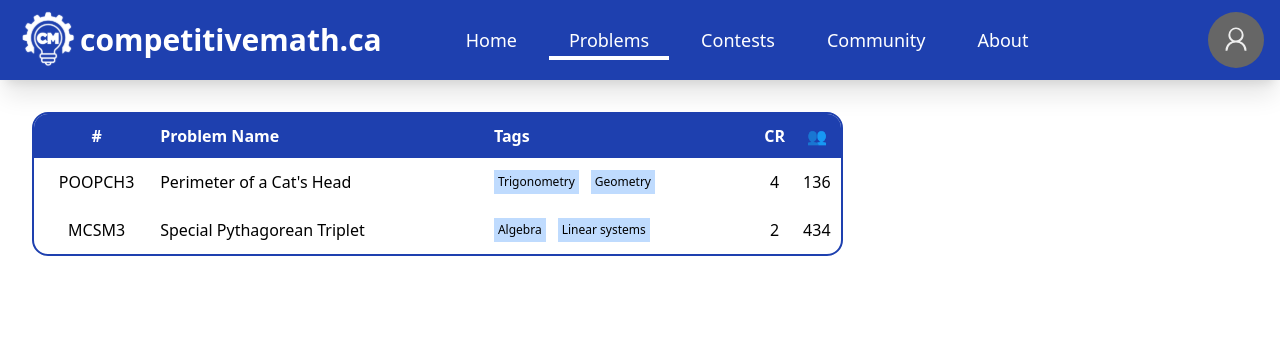
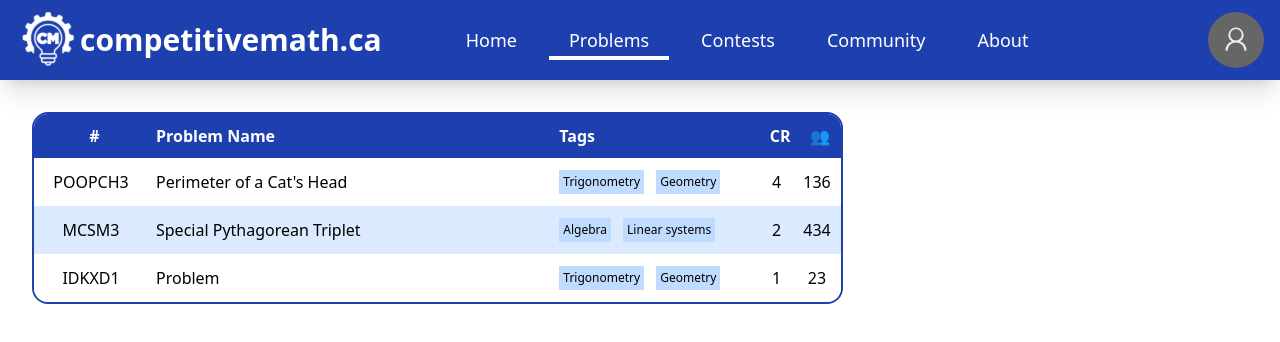
Before and after one commit to competitivemathca/competitivemath.ca, a React (Vite) app in the folder competitivemath.ca/: page /problems in a window 1280 px wide. Shown: the top 342 px of the page. Built offline with nearby package versions, Linux system fonts and the light colour scheme; a web font is replaced by a local one.

Commit message:
Refined Problems Table
+ Problems table is now responsive
+ Blue background for every other row
+ Set a width for each column

```diff
--- a/competitivemath.ca/src/Components/ProblemComponent.jsx
+++ b/competitivemath.ca/src/Components/ProblemComponent.jsx
@@ -1,6 +1,7 @@
 import PropTypes from "prop-types";
 
 export default function ProblemComponent({
+    index,
     problemID,
     problemName,
     tags, // Tags will be an array of tag components
@@ -8,14 +9,14 @@ export default function ProblemComponent({
     completedSubmissions, // I'm assuming this is the amount of completedSubmissions who did the problem
 }) {
     return (
-        <tr>
-            <td className="text-center py-3">{problemID}</td>
-            <td>{problemName}</td>
+        <tr className={index % 2 == 1 ? "bg-blue-100" : "bg-white"}>
+            <td className="text-center py-3 pr-2">{problemID}</td>
+            <td className="w-1 overflow-clip pr-2">{problemName}</td>
             <td>
-                <ul className="flex flex-row content-start gap-3">{tags}</ul>
+                <ul className="flex flex-row content-start gap-3 pr-2">{tags}</ul>
             </td>
-            <td className="text-center">{competitiveRating}</td>
-            <td className="text-center">{completedSubmissions}</td>
+            <td className="text-center pr-2">{competitiveRating}</td>
+            <td className="text-center pr-2">{completedSubmissions}</td>
         </tr>
     );
 }
--- a/competitivemath.ca/src/Components/TablePanel.jsx
+++ b/competitivemath.ca/src/Components/TablePanel.jsx
@@ -1,6 +1,6 @@
 export default function TablePanel({ title, children, colour, ...props }) {
     return (
-        <table className={"w-full overflow-auto shadow-xl" + colour}>
+        <table className={"w-full overflow-auto shadow-xl " + colour}>
             {children}
         </table>
     );
--- a/competitivemath.ca/src/pages/Problems.jsx
+++ b/competitivemath.ca/src/pages/Problems.jsx
@@ -28,53 +28,53 @@ export default function Problems() {
         competitiveRating: 2,
         completedSubmissons: 434,
     };
+    const exampleProblem3 = {
+        problemID: "IDKXD1",
+        problemName: "Problem",
+        tags: testTags1,
+        competitiveRating: 1,
+        completedSubmissons: 23,
+    };
+
+    const problems = [
+        exampleProblem1, exampleProblem2, exampleProblem3
+    ]
 
     return (
-        <div className="xl:w-8/12 border-[2px] border-solid border-blue-800 rounded-2xl overflow-hidden">
+        <div className="xl:w-8/12 border-[2px] border-solid border-blue-800 rounded-2xl overflow-auto">
             <TablePanel>
-                <colgroup>
-                    <col className="w-15% col-span-1"/>
-                    <col className="w-40% col-span-1"/>
-                    <col className="w-25% col-span-1"/>
-                    <col className="w-10% col-span-1"/>
-                    <col className="w-10% col-span-1"/>
-                </colgroup>
-
                 {/*Table heading in a separate component for style reuse*/}
                 <thead className="bg-blue-800 w-full px-6 py-2 text-white h-11 hover:cursor-default">
                     <tr>
-                        <th title="Problem ID">
+                        <th title="Problem ID" className="xl:w-[15%]">
                             #
                         </th>
-                        <th title="Problem Name" className="text-left">
+                        <th title="Problem Name" className="text-left xl:w-[50%]">
                             Problem Name
                         </th>
-                        <th title="Tags" className="text-left">
+                        <th title="Tags" className="text-left xl:w-[25%]">
                             Tags
                         </th>
-                        <th title="Competitive Rating">
+                        <th title="Competitive Rating" className="xl:w-[5%]">
                             CR
                         </th>
-                        <th title="Completed Submissions">
+                        <th title="Completed Submissions" className="xl:w-[5%]">
                             👥
                         </th>
                     </tr>
                 </thead>
                 <tbody>
-                    <ProblemComponent
-                        problemID={exampleProblem1.problemID}
-                        problemName={exampleProblem1.problemName}
-                        tags={exampleProblem1.tags}
-                        competitiveRating={exampleProblem1.competitiveRating}
-                        completedSubmissions={exampleProblem1.completedSubmissons}
-                    />
-                    <ProblemComponent
-                        problemID={exampleProblem2.problemID}
-                        problemName={exampleProblem2.problemName}
-                        tags={exampleProblem2.tags}
-                        competitiveRating={exampleProblem2.competitiveRating}
-                        completedSubmissions={exampleProblem2.completedSubmissons}
-                    />
+                    { problems.map((problem, index) => (
+                        <ProblemComponent
+                            key={index}
+                            index={index}
+                            problemID={problem.problemID}
+                            problemName={problem.problemName}
+                            tags={problem.tags}
+                            competitiveRating={problem.competitiveRating}
+                            completedSubmissions={problem.completedSubmissons}
+                        />
+                    )) }
                 </tbody>
             </TablePanel>
         </div>
```
